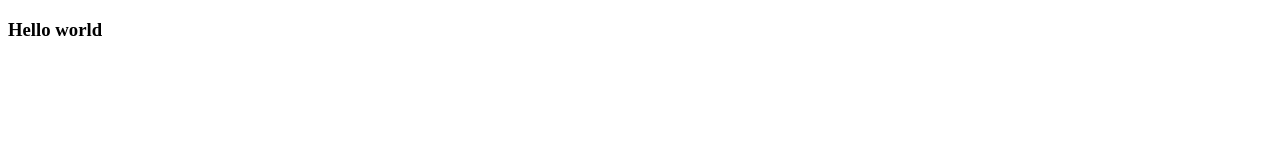
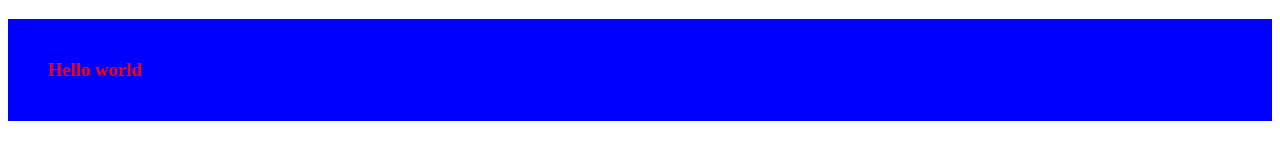
Before and after one commit to AlaminHossainDev/psedu, a plain HTML site: page index.html in a window 1280 px wide. Drawn offline with Linux system fonts and the light colour scheme.

Commit message:
sec commit

```diff
--- a/index.html
+++ b/index.html
@@ -4,6 +4,7 @@
     <meta charset="UTF-8" />
     <meta name="viewport" content="width=device-width, initial-scale=1.0" />
     <title>psudu</title>
+    <link rel="stylesheet" href="/styles/style.css" />
   </head>
   <body>
     <h3>Hello world</h3>
--- a/styles/style.css
+++ b/styles/style.css
@@ -0,0 +1,5 @@
+h3 {
+  color: red;
+  background-color: blue;
+  padding: 40px;
+}
```
